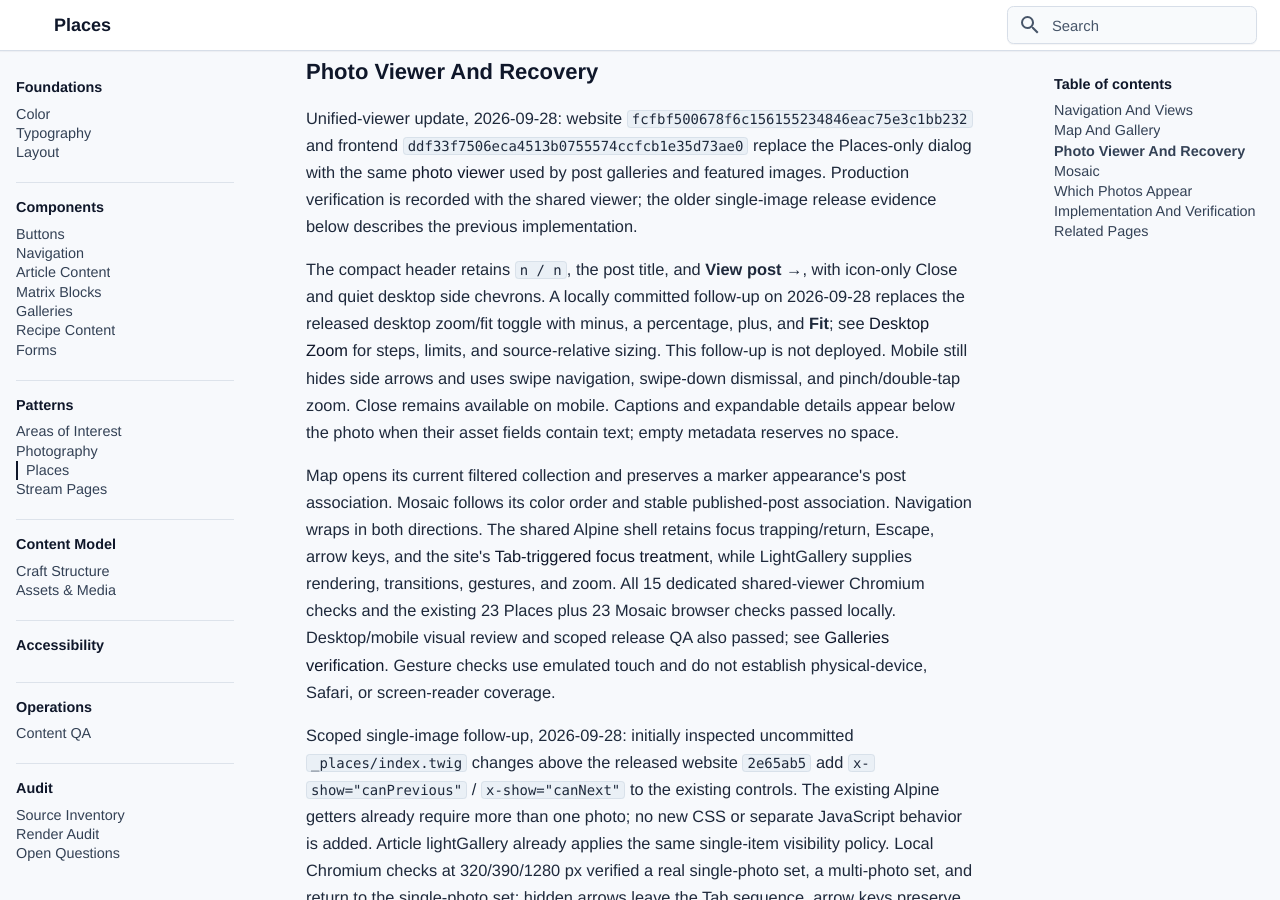
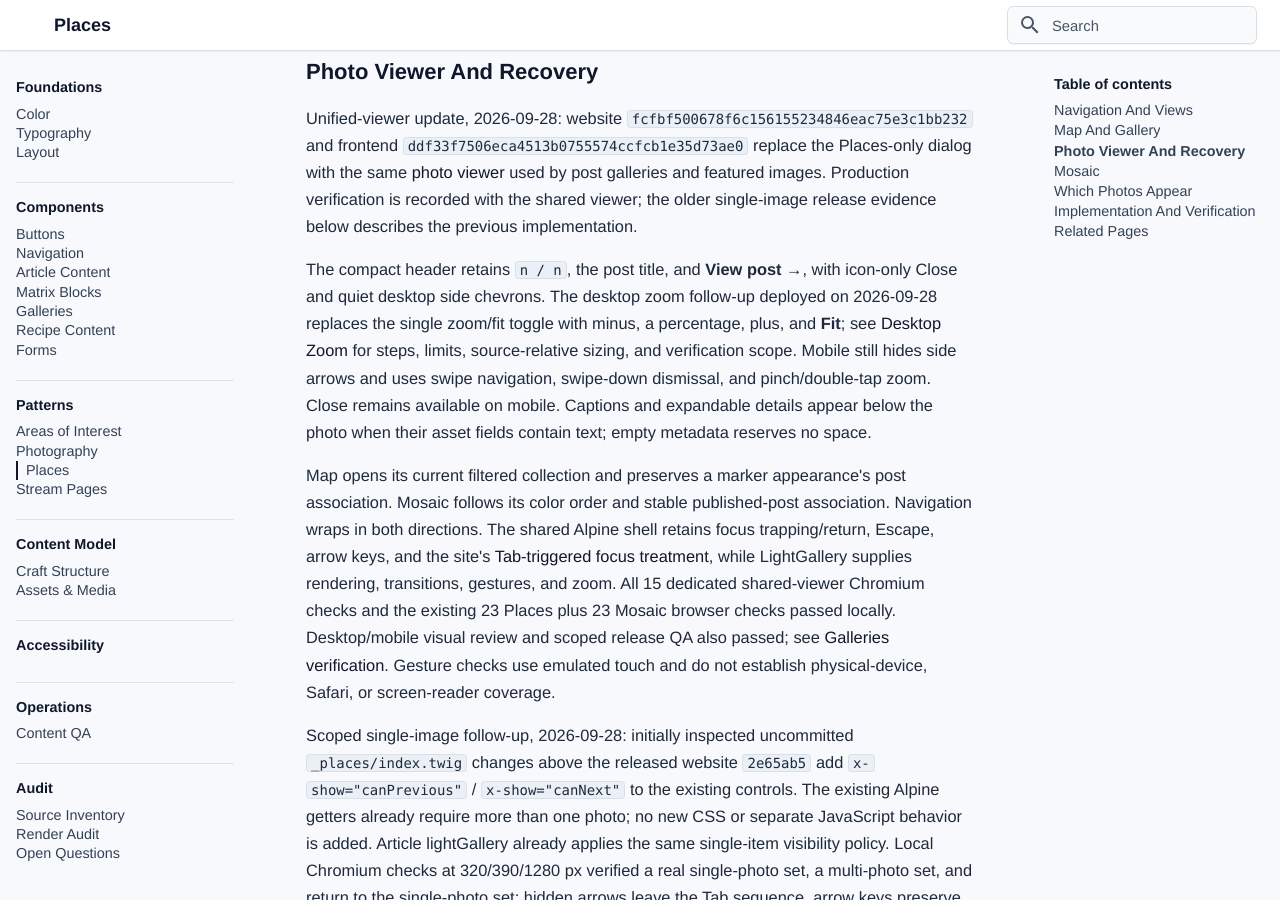
Before and after one commit to bentilden/Design-System, an MkDocs documentation site: the page built from docs/patterns/places.md, in a window 1280 px wide and 900 px high, scrolled down 8085 px. Built offline with MkDocs 1.6.1 and Material for MkDocs 9.7.7, drawn with Linux system fonts in a browser that asks for light colours; some web fonts are replaced; some of the changed text lies outside the part shown.

Commit message:
Record deployed Personal Index navigation and stepped viewer zoom

```diff
--- a/docs/patterns/places.md
+++ b/docs/patterns/places.md
@@ -49,7 +49,7 @@ The existing `photography` category identity and `/photography` URL remain. Visi
 
 Scoped header-switcher trial, 2026-09-28: uncommitted source above website `e644cc4` / frontend `bfafdf2` shares `_places/view-navigation.twig` between the live Alpine control and a `noscript` fallback. Alpine teleports the live control from the Places scope into the shared sticky header. The unchanged 96/80 px identity bars gain 24/32 px of lower clearance on Places, for 120/112 px occupied stacks at desktop/mobile sizes. The later slimmer-mobile refinement retains actual 44 px anchors below `md` around 32 px colored fills and a separate 38 px visual shell; the decorative shell ignores pointer input. From `md`, anchors/fills remain 28 px high and the shell is 34 px. In that initial trial, opening mobile Menu hid the live control and its clearance. Without JavaScript, ordinary view links sit on the expanded header’s lower rule. A Places-only inset moves mobile identity-row contents up 8 px so their link targets do not overlap the switcher.
 
-Personal Index follow-up, 2026-09-28: the local mobile navigation overlay preserves the Places slot beneath it, keeping the 112 px mobile stack and underlying page position stable while focus and scrolling are contained in the modal. The view control is covered and excluded with the page background while Menu is open; its clearance no longer collapses. Desktop remains a 120 px stack. See [Navigation](../components/navigation.md#review-evidence) for the inspected source and verification status; this follow-up is not deployed.
+Personal Index follow-up, 2026-09-28: the deployed mobile navigation overlay preserves the Places slot beneath it, keeping the 112 px mobile stack and underlying page position stable while focus and scrolling are contained in the modal. The view control is covered and excluded with the page background while Menu is open; its clearance no longer collapses. Desktop remains a 120 px stack. See [Navigation](../components/navigation.md#review-evidence) for the released source identities and verification scope.
 
 Initial header-switcher verification, before the slimmer mobile shell and shared desktop toolbar: 25 navigation and 23 Places Chromium checks passed, with no runtime errors or road-shield warnings. Header/control bounds, persistent placement, mobile hide/show and breakpoint reset, keyboard/focus, view history, and no-JavaScript navigation passed. The desktop map met the viewport bottom at 650/1100 px heights; 184 sampled scroll frames retained a 96 px identity bar, 120 px stack, 56 px toolbar, and zero canvas dimension mutations. A subsequent inline focus-stacking correction preserved the mobile signature/Menu outlines above the control surround; the implementation agent visually checked both at 320 px. Scoped Map/Posts release QA passed after that styling change. Desktop/mobile screenshots were also inspected. An existing 23 px Posts title overflow at 768 px remains outside the passing header/control bounds; this is not a whole-page overflow pass. These local checks do not establish Safari, physical-device, or screen-reader coverage. That initial trial preceded the saved Mosaic source snapshots; the shared-toolbar follow-up and later release state are verified separately below.
 
@@ -117,7 +117,7 @@ A deliberate geographic action that changes the photo set brings its start into
 
 Unified-viewer update, 2026-09-28: website `fcfbf500678f6c156155234846eac75e3c1bb232` and frontend `ddf33f7506eca4513b0755574ccfcb1e35d73ae0` replace the Places-only dialog with the same [photo viewer](../components/galleries.md#unified-photo-viewer) used by post galleries and featured images. Production verification is recorded with the shared viewer; the older single-image release evidence below describes the previous implementation.
 
-The compact header retains `n / n`, the post title, and **View post →**, with icon-only Close and quiet desktop side chevrons. A locally committed follow-up on 2026-09-28 replaces the released desktop zoom/fit toggle with minus, a percentage, plus, and **Fit**; see [Desktop Zoom](../components/galleries.md#desktop-zoom) for steps, limits, and source-relative sizing. This follow-up is not deployed. Mobile still hides side arrows and uses swipe navigation, swipe-down dismissal, and pinch/double-tap zoom. Close remains available on mobile. Captions and expandable details appear below the photo when their asset fields contain text; empty metadata reserves no space.
+The compact header retains `n / n`, the post title, and **View post →**, with icon-only Close and quiet desktop side chevrons. The desktop zoom follow-up deployed on 2026-09-28 replaces the single zoom/fit toggle with minus, a percentage, plus, and **Fit**; see [Desktop Zoom](../components/galleries.md#desktop-zoom) for steps, limits, source-relative sizing, and verification scope. Mobile still hides side arrows and uses swipe navigation, swipe-down dismissal, and pinch/double-tap zoom. Close remains available on mobile. Captions and expandable details appear below the photo when their asset fields contain text; empty metadata reserves no space.
 
 Map opens its current filtered collection and preserves a marker appearance's post association. Mosaic follows its color order and stable published-post association. Navigation wraps in both directions. The shared Alpine shell retains focus trapping/return, Escape, arrow keys, and the site's [Tab-triggered focus treatment](../accessibility/index.md#focus-appearance), while LightGallery supplies rendering, transitions, gestures, and zoom. All 15 dedicated shared-viewer Chromium checks and the existing 23 Places plus 23 Mosaic browser checks passed locally. Desktop/mobile visual review and scoped release QA also passed; see [Galleries verification](../components/galleries.md#accessibility-and-verification). Gesture checks use emulated touch and do not establish physical-device, Safari, or screen-reader coverage.
 
```
Also changed, not shown: docs/components/galleries.md (+2 -2 lines), docs/components/navigation.md (+3 -1 lines), docs/foundations/layout.md (+1 -1 lines).
